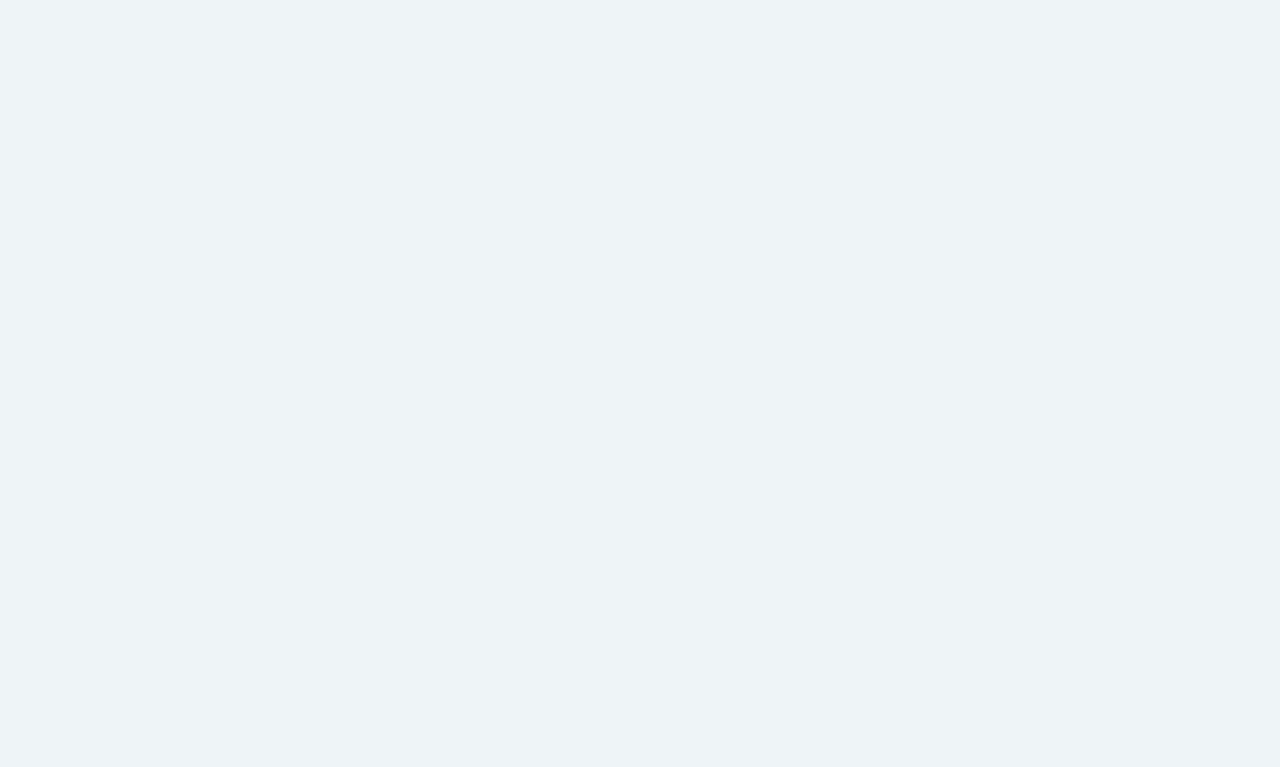
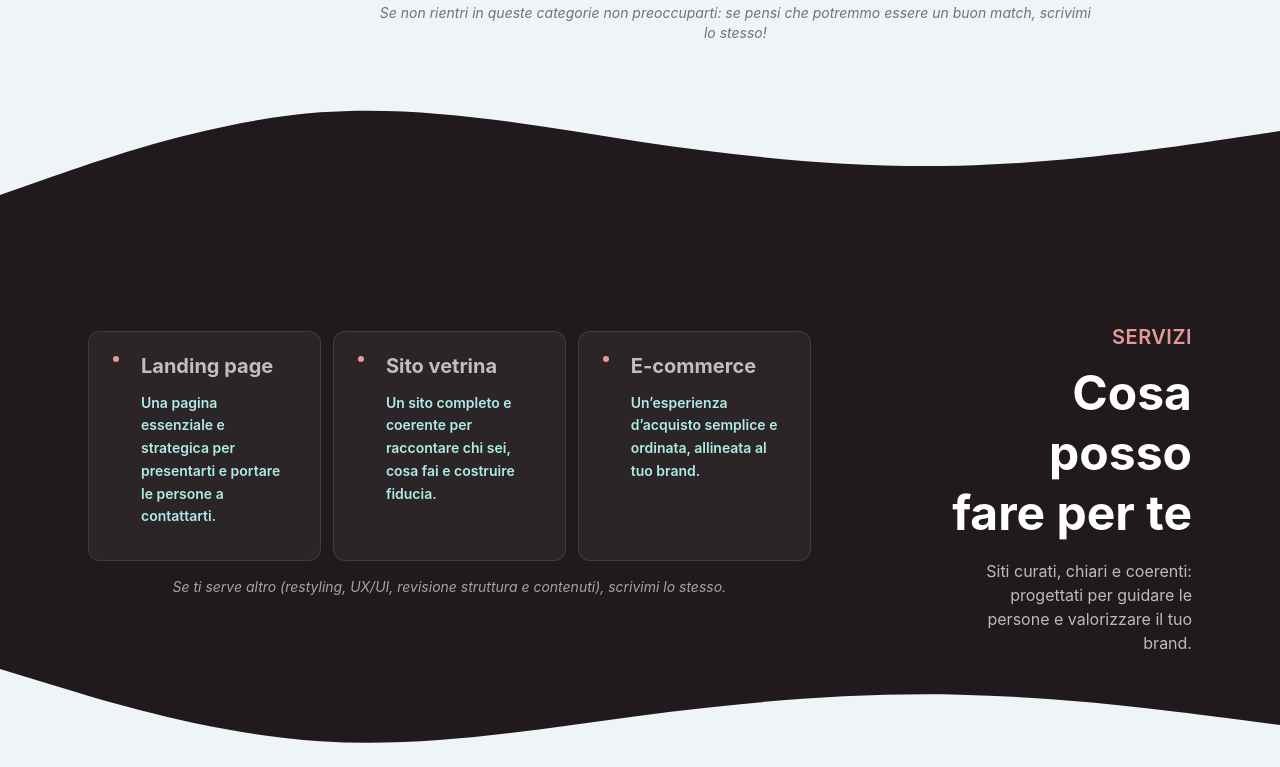
Before and after one commit to ilariamotta/my-landing-page, a React (Vite) app: page / in a window 1280 px wide. Shown: the part 977-1744 px from the top of the page. Before the commit the page ends 1060 px from the top, so only its background shows below. Built offline with nearby package versions, Linux system fonts and the light colour scheme.

Commit message:
feat: card componente + services section

```diff
--- a/src/App.jsx
+++ b/src/App.jsx
@@ -1,6 +1,7 @@
 import './index.css'
 import Hero from './components/Hero';
 import ForWhom from './components/ForWhom';
+import Services from './components/Services';
 
 function App() {
   return (
@@ -8,6 +9,7 @@ function App() {
       <div className="bg-[var(--bgSoft)] min-h-screen">
         <Hero />
         <ForWhom />
+        <Services />
       </div>
     </>
   );
--- /dev/null
+++ b/src/components/Card.jsx
@@ -0,0 +1,36 @@
+export default function Card({ title, text, variant = "light" }) {
+  const isDark = variant === "dark";
+
+  return (
+    <div
+      className={`
+        mt-2 group relative rounded-xl p-8 transition duration-300
+        ${
+          isDark
+            ? "border border-white/10 bg-white/5 text-white hover:shadow-lg"
+            : "border border-black/5 bg-white/70 text-[var(--blackWarm)] shadow-sm hover:shadow-md"
+        }
+      `}
+    >
+      {/* dot */}
+      <div className="absolute top-6 left-6 h-1.5 w-1.5 rounded-full bg-[var(--pink)]" />
+
+      {/* title */}
+      <h3 className="relative bottom-3 pl-5 text-xl font-bold">
+        <span className={isDark ? "text-white/70" : "text-[var(--blackWarm)]/70"}>
+          {title}
+        </span>
+      </h3>
+
+      {/* text */}
+      <p
+        className={`
+          pl-5 text-sm font-semibold leading-relaxed
+          ${isDark ? "text-[var(--mint)]" : "text-[var(--lilac)]"}
+        `}
+      >
+        {text}
+      </p>
+    </div>
+  );
+}
--- a/src/components/ForWhom.jsx
+++ b/src/components/ForWhom.jsx
@@ -1,3 +1,6 @@
+import Card from "./Card";
+
+
 export default function ForWhom() {
     const items = [
         {
@@ -15,9 +18,9 @@ export default function ForWhom() {
     ];
 
     return (
-        <section className="bg-[var(--bgSoft)] -mt-10 py-20">
+        <section className="bg-[var(--bgSoft)]  py-20 relative">
             <div className="mx-auto max-w-6xl px-6">
-                <div className="grid gap-10 lg:grid-cols-12 lg:items-start">
+                <div className="grid gap-10 lg:grid-cols-12 lg:items-start pb-30">
                     {/* LEFT: title */}
                     <div className="lg:col-span-3">
                         <h2 className="text-xl font-semibold tracking-wide text-[var(--pink)]">
@@ -34,21 +37,8 @@ export default function ForWhom() {
                     {/* RIGHT: cards */}
                     <div className="lg:col-span-8">
                         <div className="grid gap-3 sm:grid-cols-3">
-                            {items.map((it) => (
-                                <div
-                                    key={it.title}
-                                    className="mt-2 group relative rounded-xl border border-black/5 bg-white/70 p-8 shadow-sm transition hover:-translate-y-0.5 hover:shadow-md">
-                                    {/* dots */}
-                                    <div className="absolute h-2 w-2 rounded-full bg-[var(--pink)] opacity-70 group-hover:opacity-100" />
-                                    {/* title */}
-                                    <h3 className="relative bottom-3 pl-5 text-xl font-bold text-[var(--blackWarm)]">
-                                        <span className="text-[var(--blackWarm)]/70">{it.title}</span>
-                                    </h3>
-                                    {/* text */}
-                                    <p className="pl-5 text-sm font-semibold leading-relaxed text-[var(--lilac)]">
-                                        {it.text}
-                                    </p>
-                                </div>
+                            {items.map((item, index) => (
+                                <Card key={index} title={item.title} text={item.text} />
                             ))}
                         </div>
 
@@ -59,6 +49,19 @@ export default function ForWhom() {
                     </div>
                 </div>
             </div>
+            {/* Wave invertita */}
+            <div className="absolute bottom-0 left-0 w-full overflow-hidden leading-none pointer-events-none">
+                <svg
+                    className="block w-full h-[160px]"
+                    viewBox="0 0 1440 320"
+                    preserveAspectRatio="none"
+                >
+                    <path
+                        fill="var(--blackWarm)"
+                        d="M0,224L60,186.7C120,149,240,75,360,58.7C480,43,600,85,720,117.3C840,149,960,171,1080,165.3C1200,160,1320,128,1380,112L1440,96L1440,320L0,320Z"
+                    />
+                </svg>
+            </div>
         </section>
     );
 }
--- a/src/components/Hero.jsx
+++ b/src/components/Hero.jsx
@@ -39,10 +39,10 @@ export default function Hero() {
           </a>
         </div>
       </div>
-      {/* 🌊 Wave divider (più pronunciata) */}
+      {/* Wave divider */}
       <div className="absolute bottom-0 left-0 w-full overflow-hidden leading-none pointer-events-none">
         <svg
-          className="block w-full h-[140px]"
+          className="block w-full h-[190px]"
           viewBox="0 0 1440 320"
           preserveAspectRatio="none"
         >
--- /dev/null
+++ b/src/components/Services.jsx
@@ -0,0 +1,73 @@
+import Card from "./Card";
+
+export default function Services() {
+  const services = [
+    {
+      title: "Landing page",
+      text: "Una pagina essenziale e strategica per presentarti e portare le persone a contattarti.",
+    },
+    {
+      title: "Sito vetrina",
+      text: "Un sito completo e coerente per raccontare chi sei, cosa fai e costruire fiducia.",
+    },
+    {
+      title: "E-commerce",
+      text: "Un’esperienza d’acquisto semplice e ordinata, allineata al tuo brand.",
+    },
+  ];
+
+  return (
+    <section className="relative bg-[var(--blackWarm)] text-white pt-20 pb-28">
+      <div className="mx-auto max-w-6xl px-6">
+        <div className="grid gap-10 lg:grid-cols-12 lg:items-start">
+          {/* LEFT: cards */}
+          <div className="lg:col-span-8">
+            <div className="grid gap-3 sm:grid-cols-3">
+              {services.map((s) => (
+                <Card
+                  key={s.title}
+                  title={s.title}
+                  text={s.text}
+                  variant="dark"
+                />
+              ))}
+            </div>
+
+            <p className="mt-4 text-sm text-white/60 text-center italic">
+              Se ti serve altro (restyling, UX/UI, revisione struttura e contenuti),
+              scrivimi lo stesso.
+            </p>
+          </div>
+
+          {/* RIGHT: title */}
+          <div className="lg:col-span-3 lg:col-start-10 lg:text-right">
+            <h2 className="text-xl font-semibold tracking-wide text-[var(--pink)]">
+              SERVIZI
+            </h2>
+            <h2 className="mt-3 text-4xl sm:text-5xl font-bold leading-tight">
+              Cosa posso fare per te
+            </h2>
+            <p className="mt-4 text-base text-white/70">
+              Siti curati, chiari e coerenti: progettati per guidare le persone e
+              valorizzare il tuo brand.
+            </p>
+          </div>
+        </div>
+      </div>
+
+      {/* Wave verso sezione chiara */}
+      <div className="absolute bottom-0 left-0 w-full overflow-hidden leading-none pointer-events-none">
+        <svg
+          className="block w-full h-[140px]"
+          viewBox="0 0 1440 320"
+          preserveAspectRatio="none"
+        >
+          <path
+            fill="var(--bgSoft)"
+            d="M0,96L60,133.3C120,171,240,245,360,261.3C480,277,600,235,720,202.7C840,171,960,149,1080,154.7C1200,160,1320,192,1380,208L1440,224L1440,320L0,320Z"
+          />
+        </svg>
+      </div>
+    </section>
+  );
+}
```
